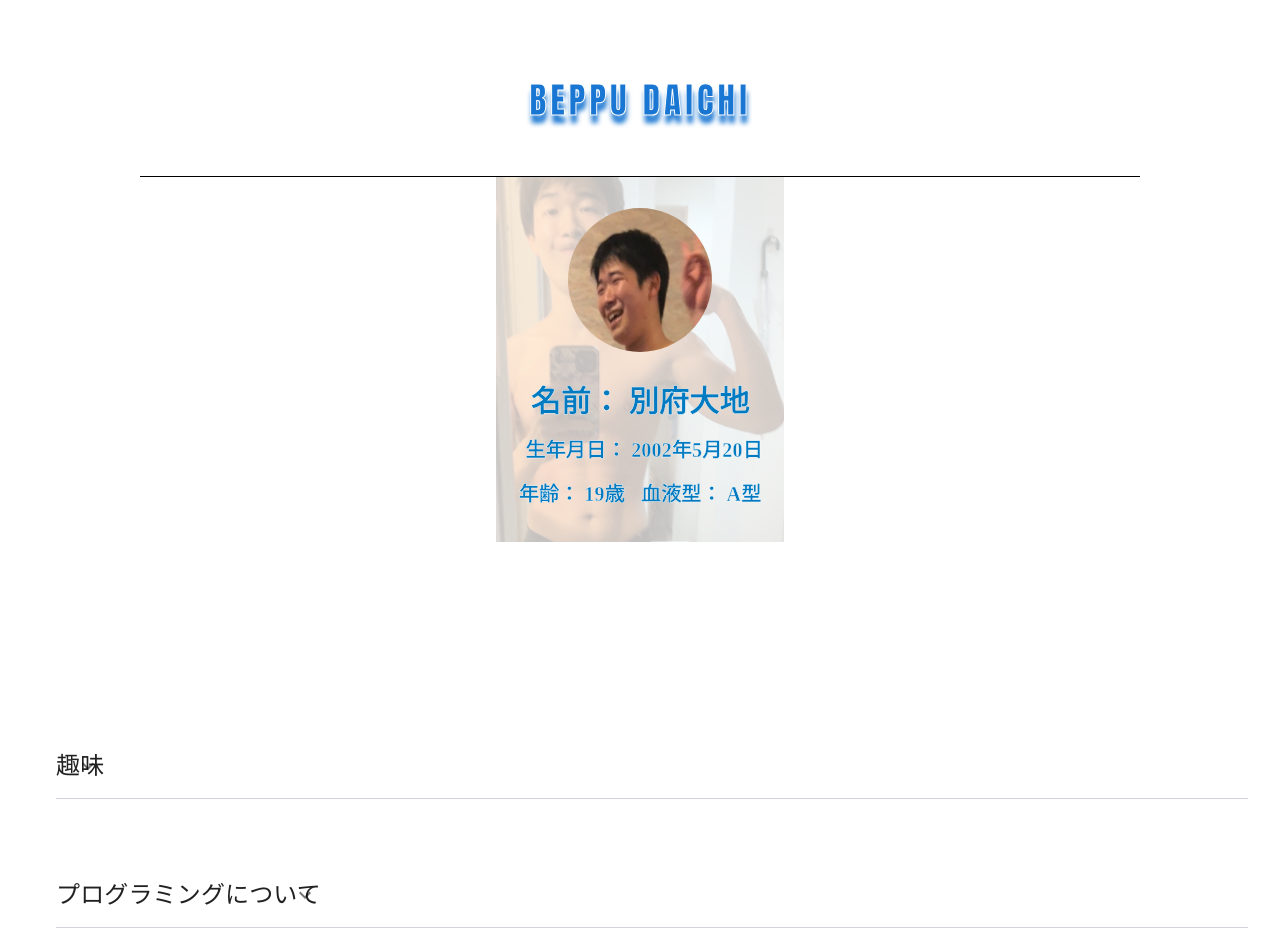
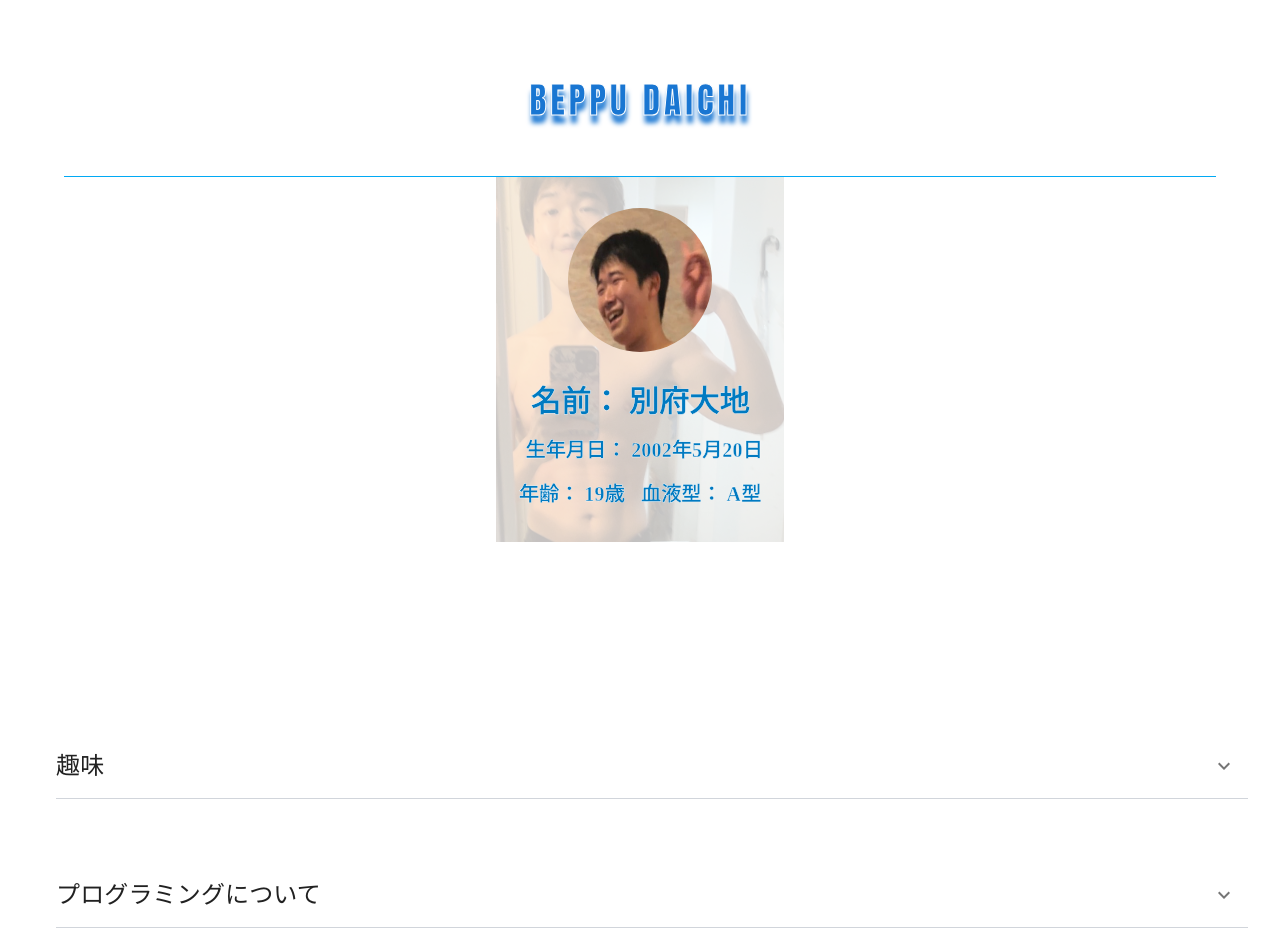
Before and after one commit to bdaichi/profile_web_site, a Next.js app: page /profile_page in a window 1280 px wide. Shown: the top 944 px of the page. Built offline with nearby package versions, Linux system fonts and the light colour scheme.

Commit message:
css修正

```diff
--- a/component/common/nav_bar.tsx
+++ b/component/common/nav_bar.tsx
@@ -13,7 +13,7 @@ export default function NavBar() {
         <Button
             onClick={routerHomePage}
         >
-            <div className='fixed top-0 flex flex-col z-20 border-b border-black pb-6 p-12 bg-white' style={{ width: '90%', maxWidth: 1000, }}>
+            <div className='fixed top-0 flex flex-col z-20 border-b pb-6 p-12 bg-white' style={{ width: '90%', maxWidth: 1200, borderColor: '#01a9f4', }}>
                 <CssBaseline />
                 <p className='flex justify-center text-4xl tracking-widest md:my-8' style={{ fontFamily: 'Impact', textShadow: '1px 8px 5px', WebkitTextStroke: '1px white' }}>BEPPU DAICHI</p>
             </div>
--- a/component/home_page/profile_feild.tsx
+++ b/component/home_page/profile_field.tsx
@@ -13,7 +13,7 @@ export default function ProfileField() {
             <Button
                 onClick={routerProfilePage}
             >
-                <div className='fixed top-32 md:top-44 md:left-8 p-8 md:shadow-2xl rounded-md md:rounded-full md:w-64 md:p-4 bg-white z-20 flex flex-col justify-center items-center m-4'>
+                <div className='mt-16 md:fixed md:top-44 md:left-8 p-8 md:shadow-2xl rounded-md md:p-4 bg-white z-20 flex flex-col justify-center items-center m-4'>
                     <img className='m-4 rounded-full w-56 h-56 md:h-36 md:w-36' src='beppudaichi.jpg' />
                     <p className='text-3xl tracking-widest my-4' style={{ color: 'black', fontFamily: '筑紫A丸ゴシック' }}>別府大地</p>
                 </div>
--- a/component/profile_page/drawer_icon_button.tsx
+++ b/component/profile_page/drawer_icon_button.tsx
@@ -13,11 +13,11 @@ export default function DrawerIconButton(props: Props) {
     return (
         <>
             {!props.isOpenDrawer ?
-                <IconButton onClick={props.openDrawer} className='absolute right-9'>
+                <IconButton onClick={props.openDrawer}>
                     <ExpandMoreIcon />
                 </IconButton>
                 :
-                <IconButton onClick={props.closeDrawer} className='absolute right-9'>
+                <IconButton onClick={props.closeDrawer}>
                     <ExpandLessIcon />
                 </IconButton>
             }
--- a/pages/home_page.tsx
+++ b/pages/home_page.tsx
@@ -1,16 +1,17 @@
 import NavBar from "../component/common/nav_bar";
 import PortfolioTile from "../component/home_page/portfolio_tile";
-import ProfileField from "../component/home_page/profile_Field";
+import ProfileField from "../component/home_page/profile_field";
+
 
 export default function HomePage() {
 
     return (
         <>
-            <div className='flex justify-center'>
+            <div className='flex justify-center z-10'>
                 <NavBar />
             </div>
             <div className='flex flex-col'>
-                <div className='flex justify-center m-8'>
+                <div className='flex justify-center m-8 z-0'>
                     <ProfileField />
                 </div>
                 <div className='absolute top-96 mt-12 md:top-0 md:mt-0 z-0'>
--- a/pages/profile_page.tsx
+++ b/pages/profile_page.tsx
@@ -40,14 +40,18 @@ export default function ProfilePage() {
                 </div>
                 <div className='flex flex-row items-center my-8 mt-12 md:mt-40 ml-6 border-b border-gray-300'>
                     <p className='flex justify-center text-xl md:text-2xl py-4'>趣味</p>
-                    <DrawerIconButton isOpenDrawer={isOpenHobbyDrawer} openDrawer={openHobbyDrawer} closeDrawer={closeHobbyDrawer} />
+                    <div className='absolute right-9'>
+                        <DrawerIconButton isOpenDrawer={isOpenHobbyDrawer} openDrawer={openHobbyDrawer} closeDrawer={closeHobbyDrawer} />
+                    </div>
                 </div>
                 <div>{isOpenHobbyDrawer &&
                     <HobyyField />
                 }</div>
                 <div className='flex flex-row items-center my-8 ml-6 border-b border-gray-300'>
                     <p className='flex justify-center text-lg md:text-2xl py-4'>プログラミングについて</p>
-                    <DrawerIconButton isOpenDrawer={isOpenPGCareerDrawer} openDrawer={openPGCareerDrawer} closeDrawer={closePGCareerDrawer} />
+                    <div className='absolute right-9'>
+                        <DrawerIconButton isOpenDrawer={isOpenPGCareerDrawer} openDrawer={openPGCareerDrawer} closeDrawer={closePGCareerDrawer} />
+                    </div>
                 </div>
                 <div>{isOpenPGCareerDrawer &&
                     <PGCareerField />
```
